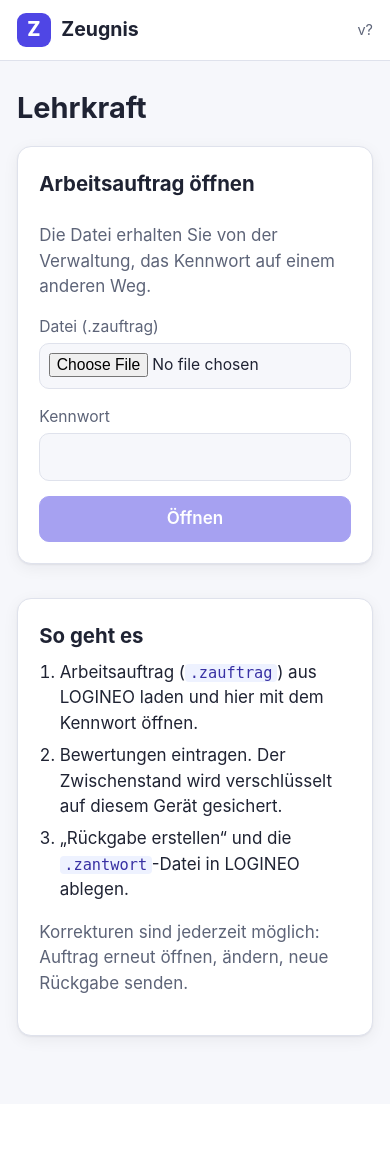
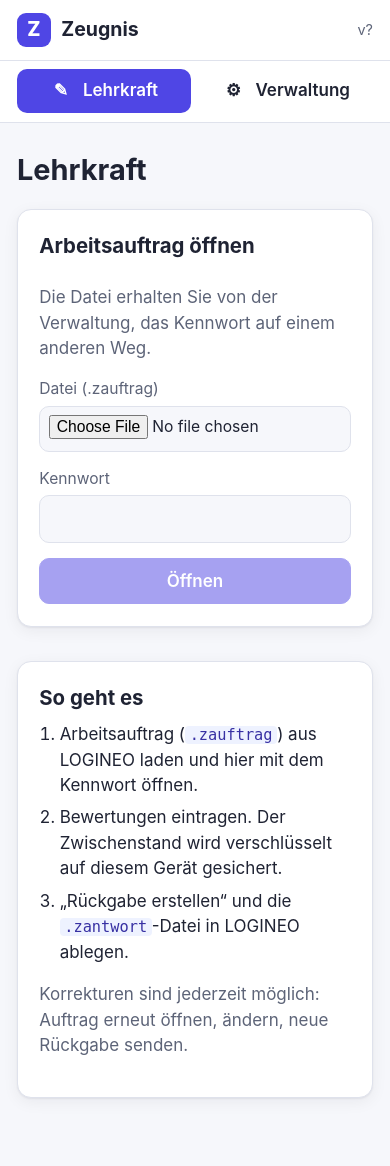
Before and after one commit to ibrahimkuralozkan/IKO.Zeugnis, an ASP.NET Core app: page /lehrkraft in a window 390 px wide. Before the commit the page ends 1045 px from the top, so only its background shows below. Run offline with ASP.NET Core 8, Linux system fonts and the light colour scheme; style sheets or scripts are compiled from the project's sources; some libraries are stand-ins or nearby versions.

Commit message:
Add sidebar navigation for Lehrkraft and Verwaltung (v0.5.1)
- MainLayout gets a left sidebar with both roles; the active role is
  highlighted. Below 768px it turns into a tab bar under the header.
- Remove the focus outline on h1 set by FocusOnNavigate.
- Bump version to 0.5.1.

Co-Authored-By: Claude Opus 5.5 <noreply@anthropic.com>

```diff
--- a/Zeugnis.App/Layout/MainLayout.razor
+++ b/Zeugnis.App/Layout/MainLayout.razor
@@ -8,8 +8,20 @@
         </a>
         <span class="version">v@(AppInfo.Version)</span>
     </header>
-    <main class="content">
-        @Body
-    </main>
+    <div class="frame">
+        <nav class="sidebar" aria-label="Bereiche">
+            <NavLink class="side-link" href="lehrkraft" Match="NavLinkMatch.Prefix">
+                <span class="side-icon" aria-hidden="true">✎</span>
+                <span>Lehrkraft</span>
+            </NavLink>
+            <NavLink class="side-link" href="verwaltung" Match="NavLinkMatch.Prefix">
+                <span class="side-icon" aria-hidden="true">⚙</span>
+                <span>Verwaltung</span>
+            </NavLink>
+        </nav>
+        <main class="content">
+            @Body
+        </main>
+    </div>
 </div>
 <UnloadGuard />
--- a/Zeugnis.App/wwwroot/css/app.css
+++ b/Zeugnis.App/wwwroot/css/app.css
@@ -66,7 +66,34 @@ code { font-size: .9em; background: var(--info-bg); color: var(--info-fg); paddi
     background: var(--primary); color: var(--primary-text); font-weight: 800;
 }
 .version { color: var(--muted); font-size: .85rem; }
-.content { width: 100%; max-width: 1100px; margin: 0 auto; padding: 1.5rem max(1rem, env(safe-area-inset-left)) 3rem; }
+.content { width: 100%; max-width: 1100px; margin: 0 auto; padding: 1.5rem max(1rem, env(safe-area-inset-left)) 3rem; min-width: 0; }
+h1:focus { outline: none; } /* FocusOnNavigate setzt den Fokus auf h1 */
+
+/* Seitenleiste: Lehrkraft / Verwaltung */
+.frame { flex: 1; display: flex; min-height: 0; }
+.sidebar {
+    flex: 0 0 210px; display: flex; flex-direction: column; gap: .25rem;
+    padding: 1rem .75rem 1rem max(.75rem, env(safe-area-inset-left));
+    background: var(--surface); border-right: 1px solid var(--border);
+}
+.side-link {
+    display: flex; align-items: center; gap: .65rem; min-height: 44px;
+    padding: .55rem .8rem; border-radius: 10px;
+    color: var(--text); text-decoration: none; font-weight: 600;
+}
+.side-link:hover { background: var(--info-bg); }
+.side-link.active { background: var(--primary); color: var(--primary-text); }
+.side-icon { width: 1.3rem; text-align: center; }
+
+@media (max-width: 768px) {
+    .frame { flex-direction: column; }
+    .sidebar {
+        flex: 0 0 auto; flex-direction: row; gap: .5rem;
+        padding: .5rem max(1rem, env(safe-area-inset-left));
+        border-right: 0; border-bottom: 1px solid var(--border);
+    }
+    .side-link { flex: 1; justify-content: center; }
+}
 
 /* Karten */
 .card {
```
Also changed, not shown: 1 other file.
